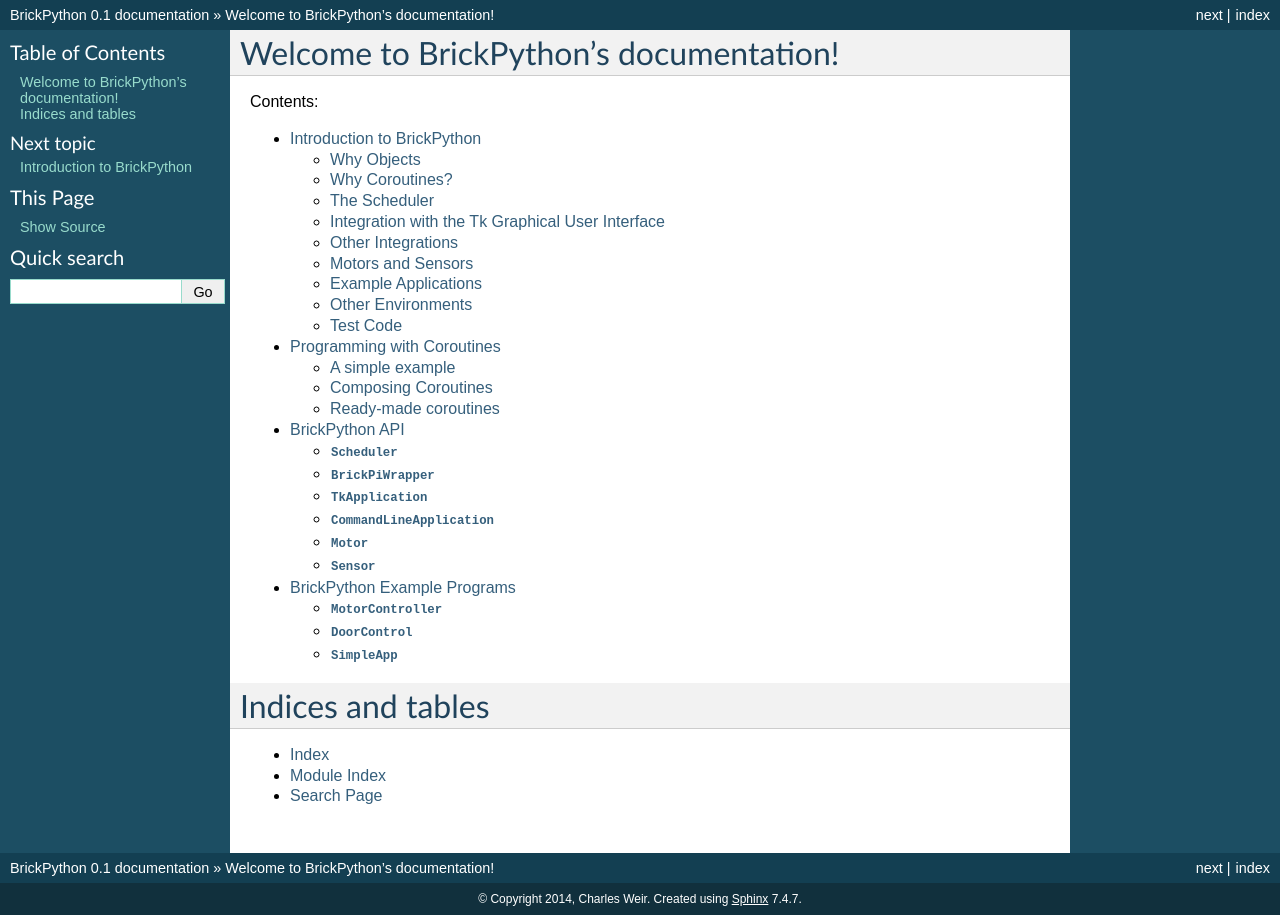
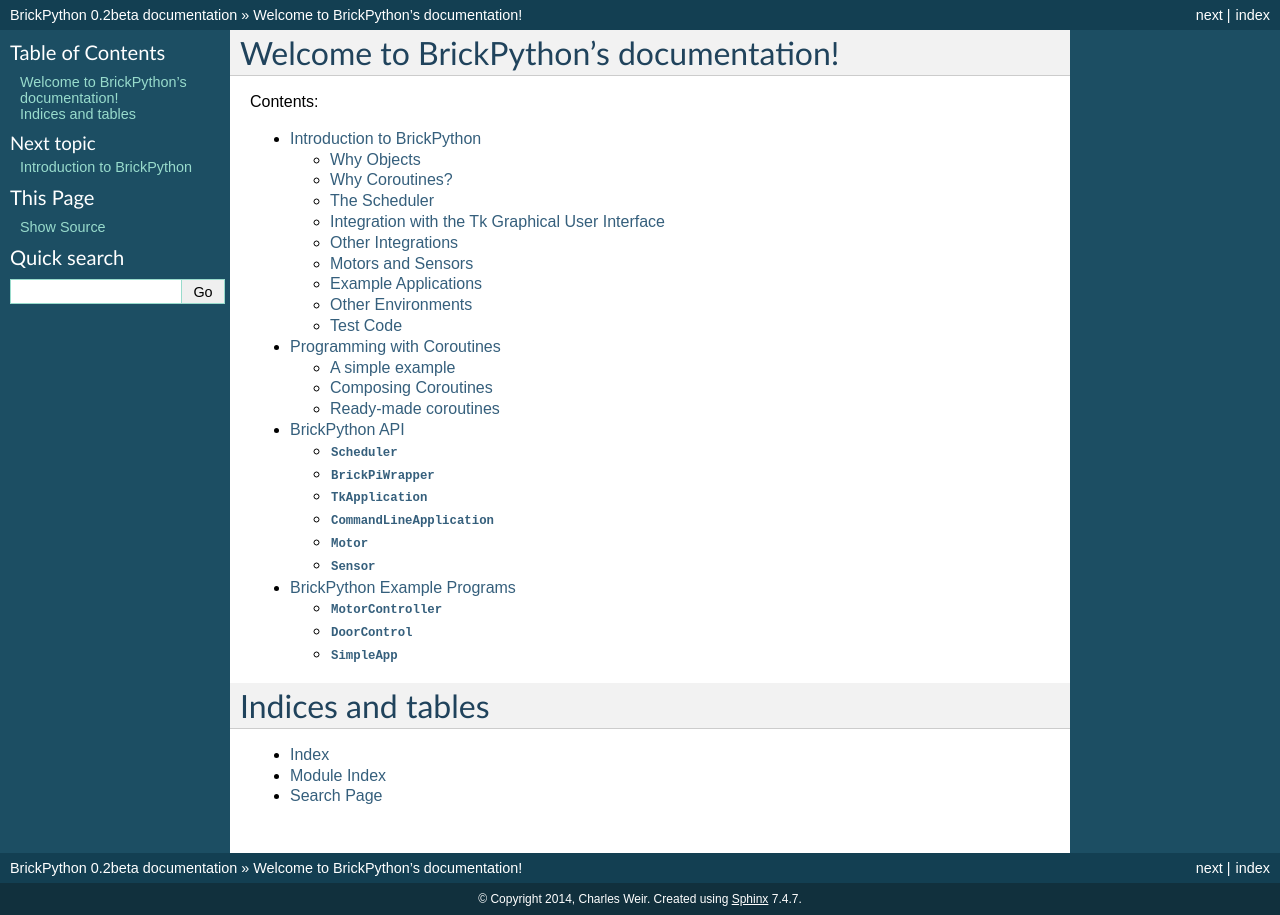
Before and after one commit to charlesweir/BrickPython, a Sphinx documentation site: the page built from docs/index.rst, in a window 1280 px wide. Built offline with Sphinx 7.4.7, drawn with Linux system fonts in a browser that asks for light colours.

Commit message:
Changed release number.

```diff
--- a/BrickPython/__init__.py
+++ b/BrickPython/__init__.py
@@ -1 +1,2 @@
-__version__ = '0.1.1'
+# Change version numbers here and in docs/conf.py:
+__version__ = '0.2'
--- a/README.rst
+++ b/README.rst
@@ -1,3 +1,7 @@
+.. README.rst project overview for PyPi
+..
+..	Check using rst2html.py README.rst README.html
+
 ===========
 BrickPython
 ===========
--- a/docs/conf.py
+++ b/docs/conf.py
@@ -58,9 +58,9 @@
 # built documents.
 #
 # The short X.Y version.
-version = '0.1'
+version = '0.2'
 # The full version, including alpha/beta/rc tags.
-release = '0.1'
+release = '0.2beta'
 
 # The language for content autogenerated by Sphinx. Refer to documentation
 # for a list of supported languages.
```
